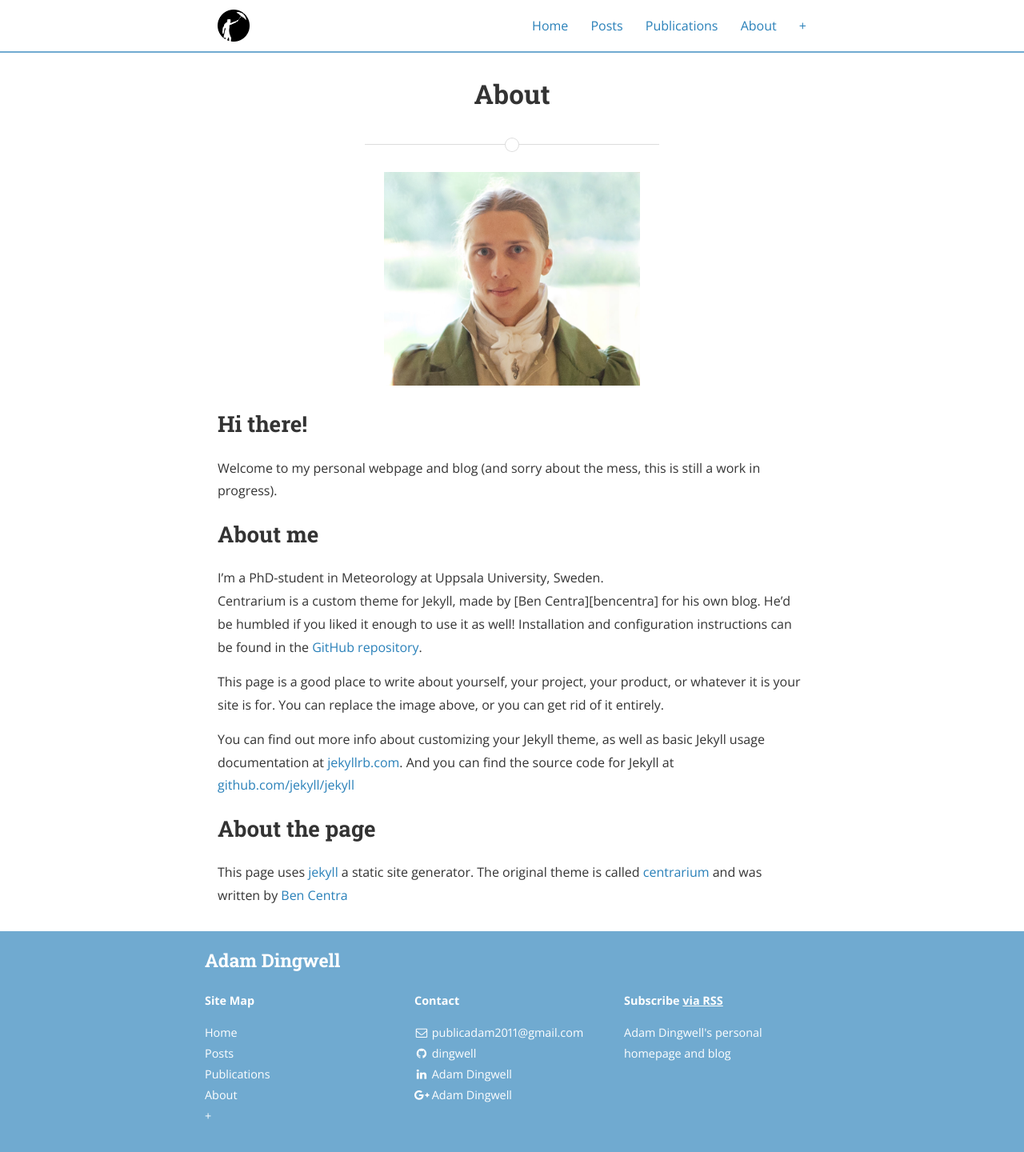
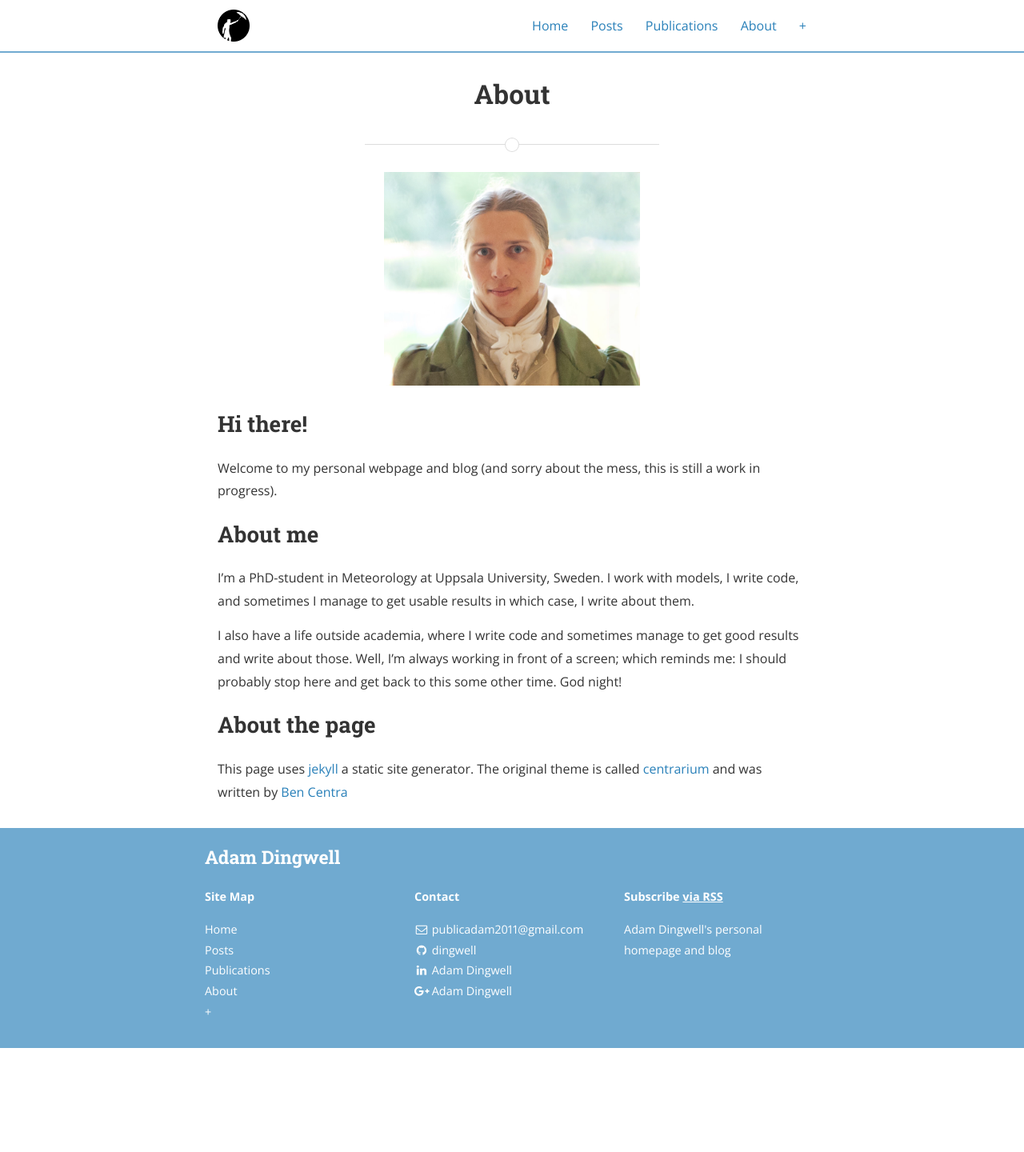
Before and after one commit to dingwell/dingwell.github.io, a Jekyll site: the page built from y_about.md, in a window 1280 px wide. Shown: the whole page at 80% size. Built offline with Jekyll 4.4.1, drawn with Linux system fonts in a browser that asks for light colours; nearby versions of some CDN libraries; a style sheet for code colours, icons or effects is not loaded; after the commit the page ends 1310 px from its top, so only the background shows below that.

Commit message:
Fixed a few mistakes

```diff
--- a/y_about.md
+++ b/y_about.md
@@ -12,11 +12,15 @@ Welcome to my personal webpage and blog
 
 ## About me
 I'm a PhD-student in Meteorology at Uppsala University, Sweden.
-Centrarium is a custom theme for Jekyll, made by [Ben Centra][bencentra] for his own blog. He'd be humbled if you liked it enough to use it as well! Installation and configuration instructions can be found in the [GitHub repository](https://github.com/bencentra/centrarium).
+I work with models, I write code, and sometimes I manage to get usable results
+in which case, I write about them.
 
-This page is a good place to write about yourself, your project, your product, or whatever it is your site is for. You can replace the image above, or you can get rid of it entirely.
-
-You can find out more info about customizing your Jekyll theme, as well as basic Jekyll usage documentation at [jekyllrb.com](http://jekyllrb.com/). And you can find the source code for Jekyll at [github.com/jekyll/jekyll](https://github.com/jekyll/jekyll)
+I also have a life outside academia,
+where I write code and sometimes manage to get good results
+and write about those.
+Well, I'm always working in front of a screen;
+which reminds me: I should probably stop here and get back to this some other time.
+God night!
 
 ## About the page
 This page uses
```
